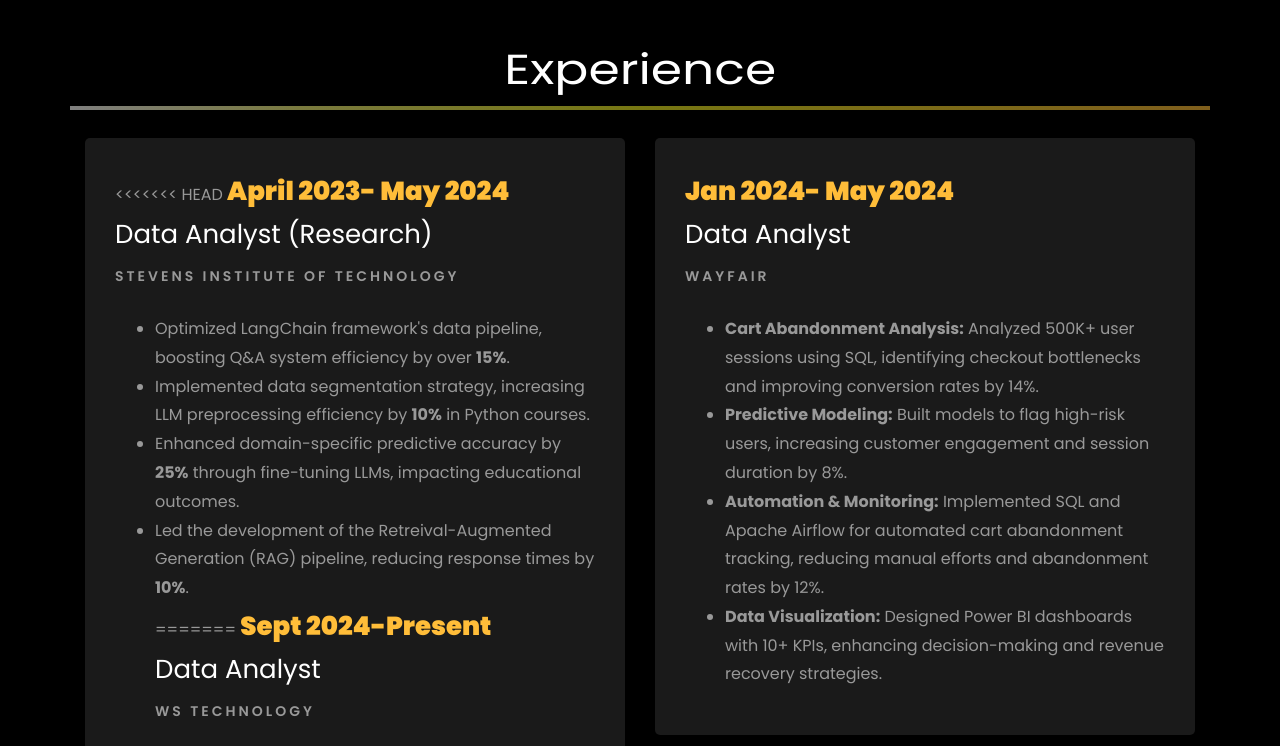
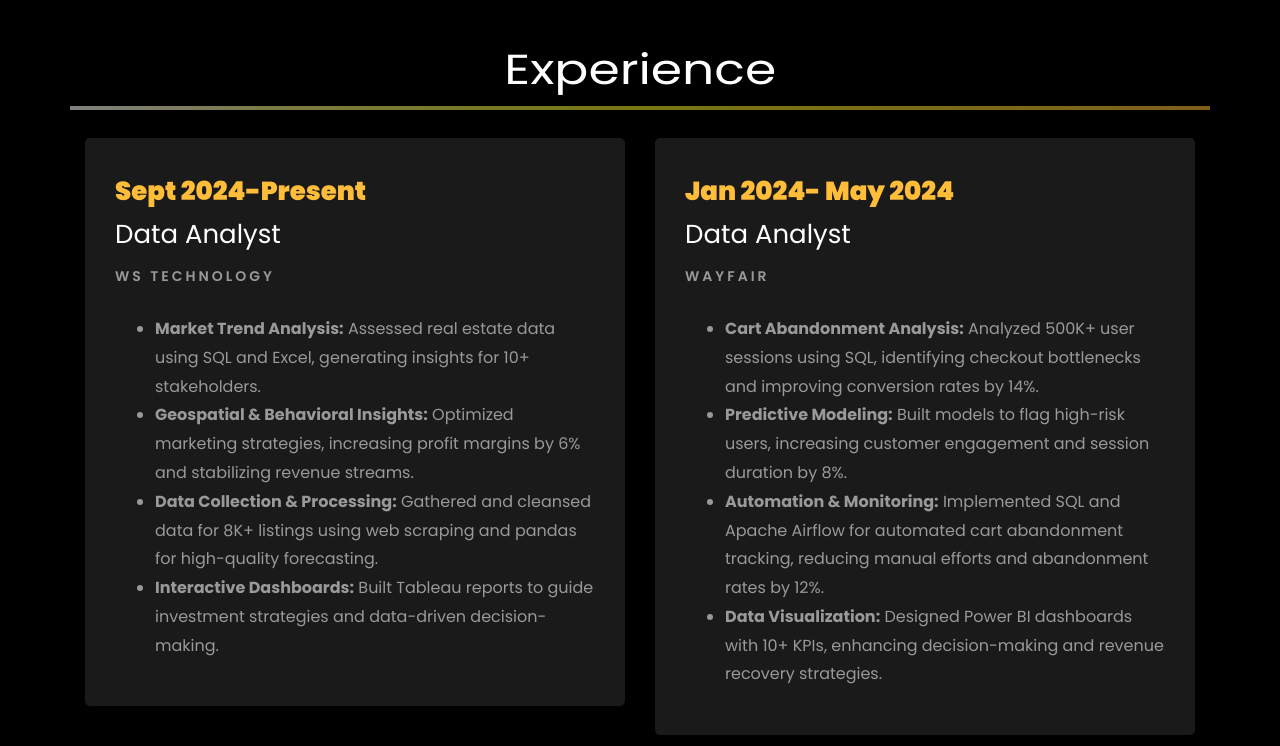
Before and after one commit to kunalg569/portfolio.github.io, a plain HTML site: page index.html in a window 1280 px wide. Shown: the part 2160-2906 px from the top of the page. Drawn offline with Linux system fonts and the light colour scheme; files whose address does not match are found by name.

Commit message:
changed index.html

```diff
--- a/index.html
+++ b/index.html
@@ -333,19 +333,9 @@
 		  <!-- This divides the page in two columns -->
 
 			<div class="row justify-content-center">
+
 				<div class="col-md-6">
 					<div class="resume-wrap ftco-animate">
-<<<<<<< HEAD
-						<span class="date">April 2023- May 2024</span>
-						<h2>Data Analyst (Research)</h2>
-						<span class="position">Stevens Institute of Technology</span>
-						<p class="mt-4">
-							<ul>
-								<li>Optimized LangChain framework's data pipeline, boosting Q&A system efficiency by over <strong>15%</strong>.</li>
-								<li>Implemented data segmentation strategy, increasing LLM preprocessing efficiency by <strong>10%</strong> in Python courses.</li>
-								<li>Enhanced domain-specific predictive accuracy by <strong>25%</strong> through fine-tuning LLMs, impacting educational outcomes.</li>
-								<li>Led the development of the Retreival-Augmented Generation (RAG) pipeline, reducing response times by <strong>10%</strong>.</li>
-=======
 						<span class="date">Sept 2024-Present</span>
 						<h2>Data Analyst</h2>
 						<span class="position">WS Technology</span>
@@ -355,8 +345,6 @@
     							<li><strong>Geospatial & Behavioral Insights:</strong> Optimized marketing strategies, increasing profit margins by 6% and stabilizing revenue streams.</li>
     							<li><strong>Data Collection & Processing:</strong> Gathered and cleansed data for 8K+ listings using web scraping and pandas for high-quality forecasting.</li>
     							<li><strong>Interactive Dashboards:</strong> Built Tableau reports to guide investment strategies and data-driven decision-making.</li>
->>>>>>> 40a7859 (replaced index.html)
-
 							</ul>
 						</p>
 					</div>
```
